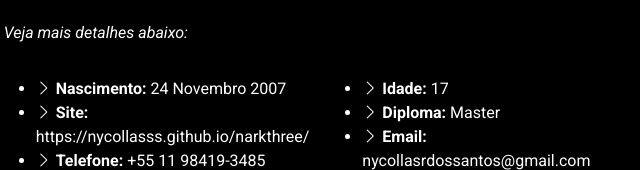
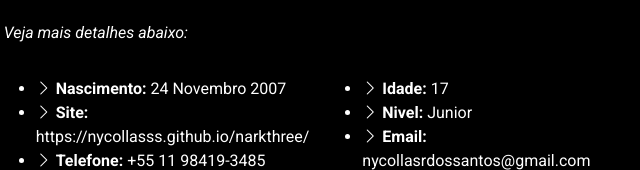
Before and after one commit to Nycollasss/narkthree, a plain HTML site: page index.html in a window 1280 px wide. Shown: the part 1172-1342 px from the top of the page, 635-1275 px from the left. Drawn offline with Linux system fonts and the light colour scheme.

Commit message:
Curriculo

```diff
--- a/index.html
+++ b/index.html
@@ -121,7 +121,7 @@
               <div class="col-lg-6">
                 <ul>
                   <li><i class="bi bi-chevron-right"></i> <strong>Idade:</strong> <span>17</span></li>
-                  <li><i class="bi bi-chevron-right"></i> <strong>Diploma:</strong> <span>Master</span></li>
+                  <li><i class="bi bi-chevron-right"></i> <strong>Nivel:</strong> <span>Junior</span></li>
                   <li><i class="bi bi-chevron-right"></i> <strong>Email:</strong> <span>nycollasrdossantos@gmail.com</span></li>
                   <li><i class="bi bi-chevron-right"></i> <strong>Freelance:</strong> <span>Disponível</span></li>
                 </ul>
```
